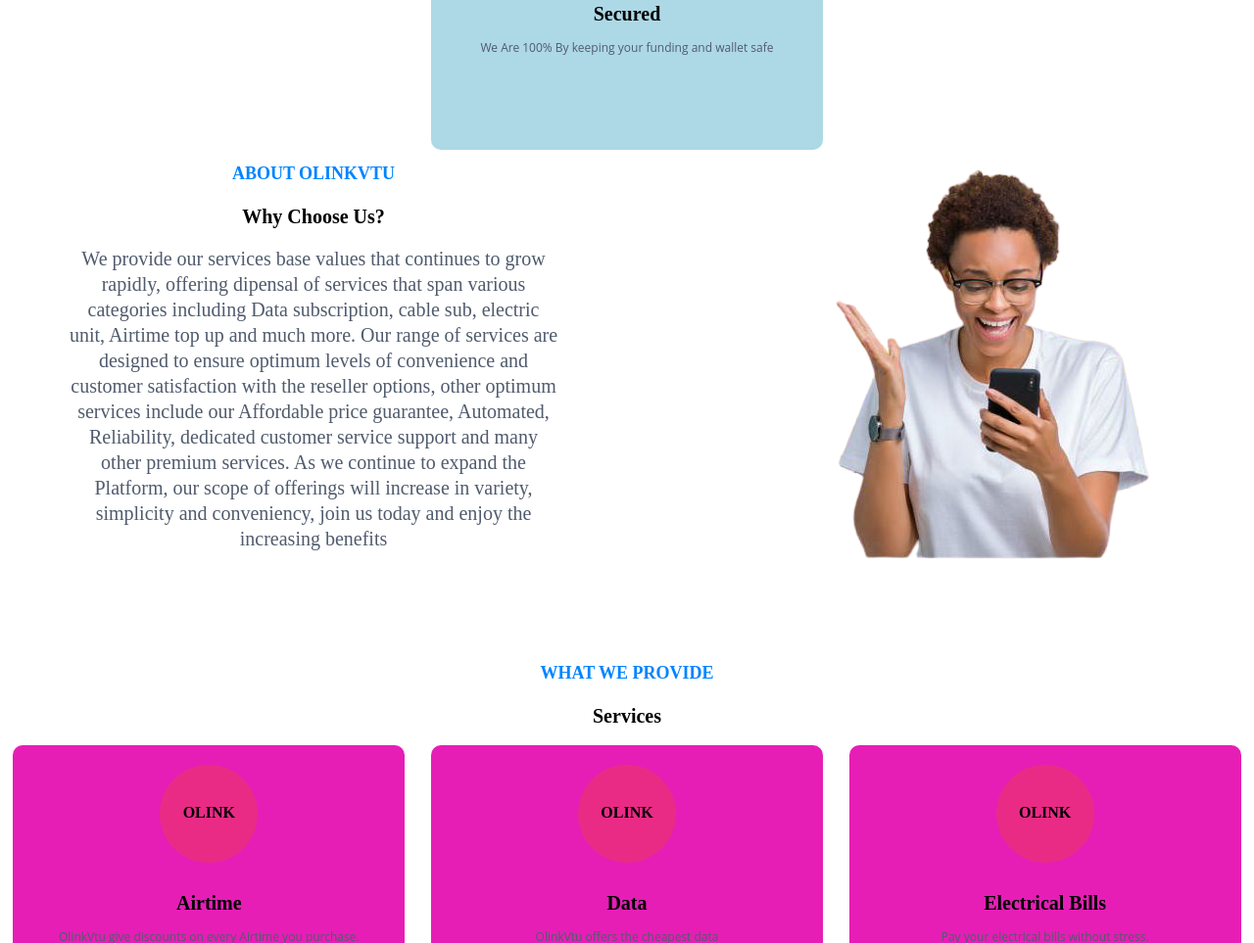
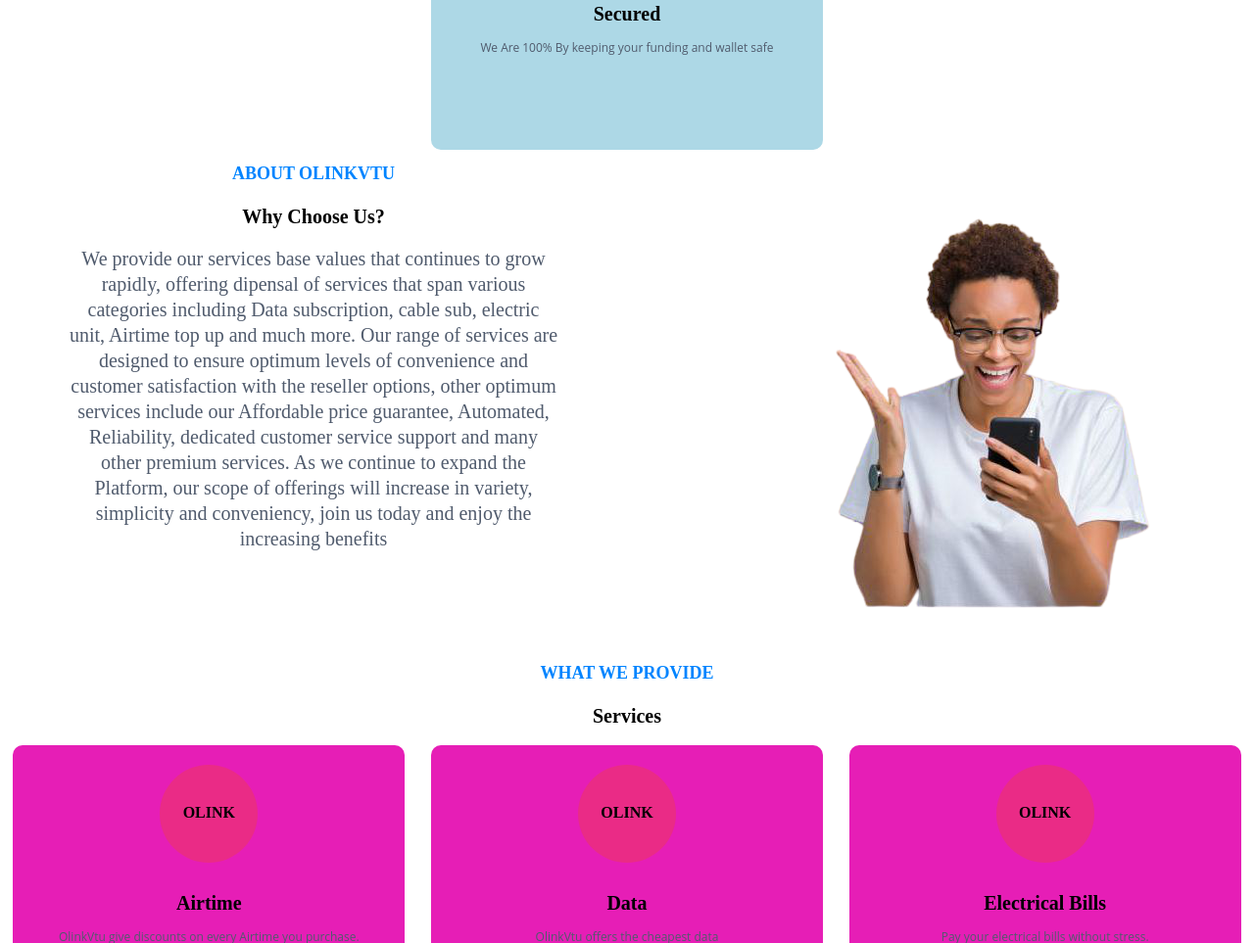
Before and after one commit to Mr-Courteous/Olink, a plain HTML site: page index.html in a window 1280 px wide. Shown: the part 1132-2095 px from the top of the page at 98% size. Drawn offline with Linux system fonts and the light colour scheme.

Commit message:
Update index.html

```diff
--- a/index.html
+++ b/index.html
@@ -137,7 +137,8 @@
             </div>
             <div class="section-c-two">
                 <img style="text-align: center;
-                padding-left: 100px;" src="lady.png" alt="">
+                padding-left: 100px;
+                padding-top:50px;" src="lady.png" alt="">
             </div>
         </div>
 
```
